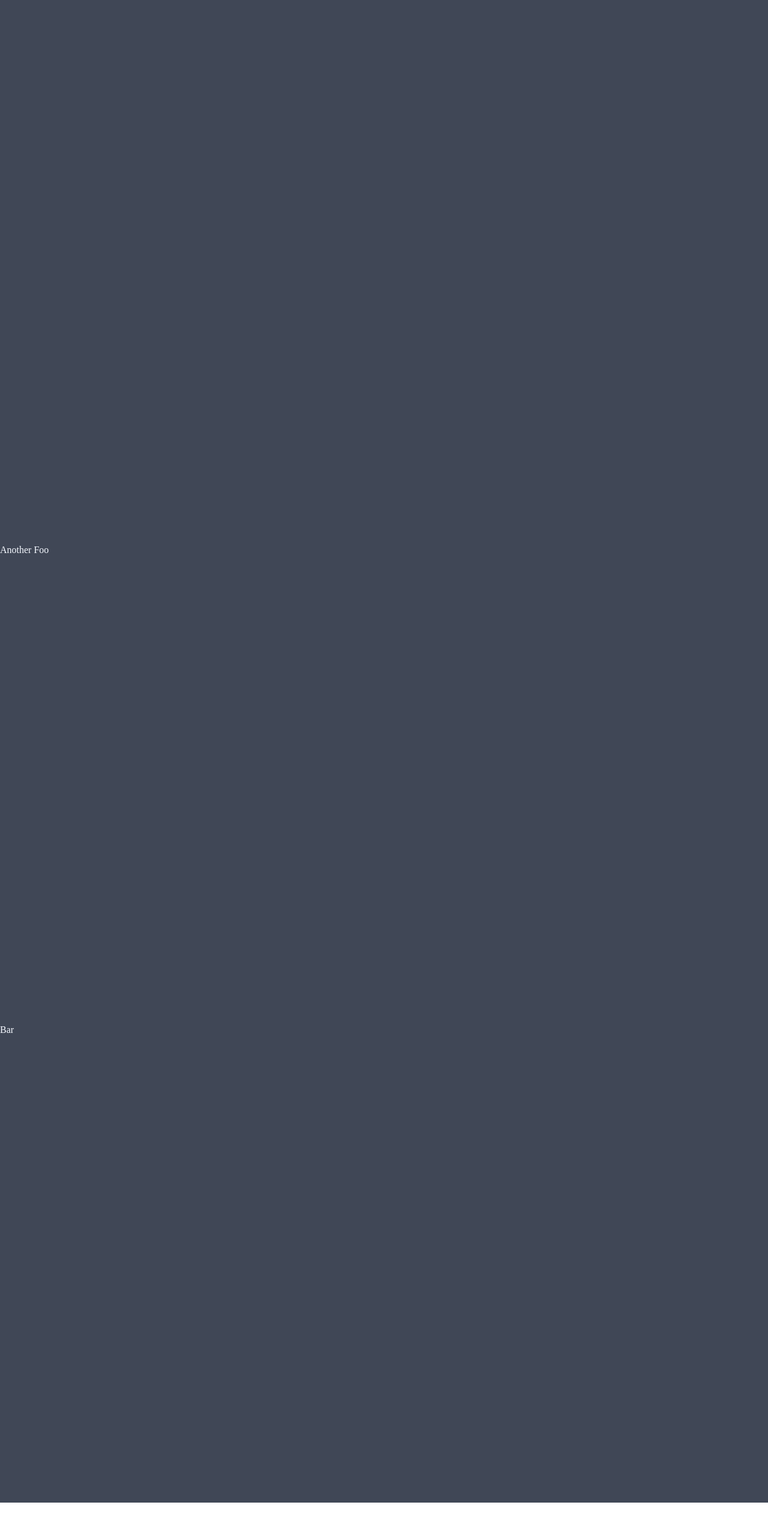
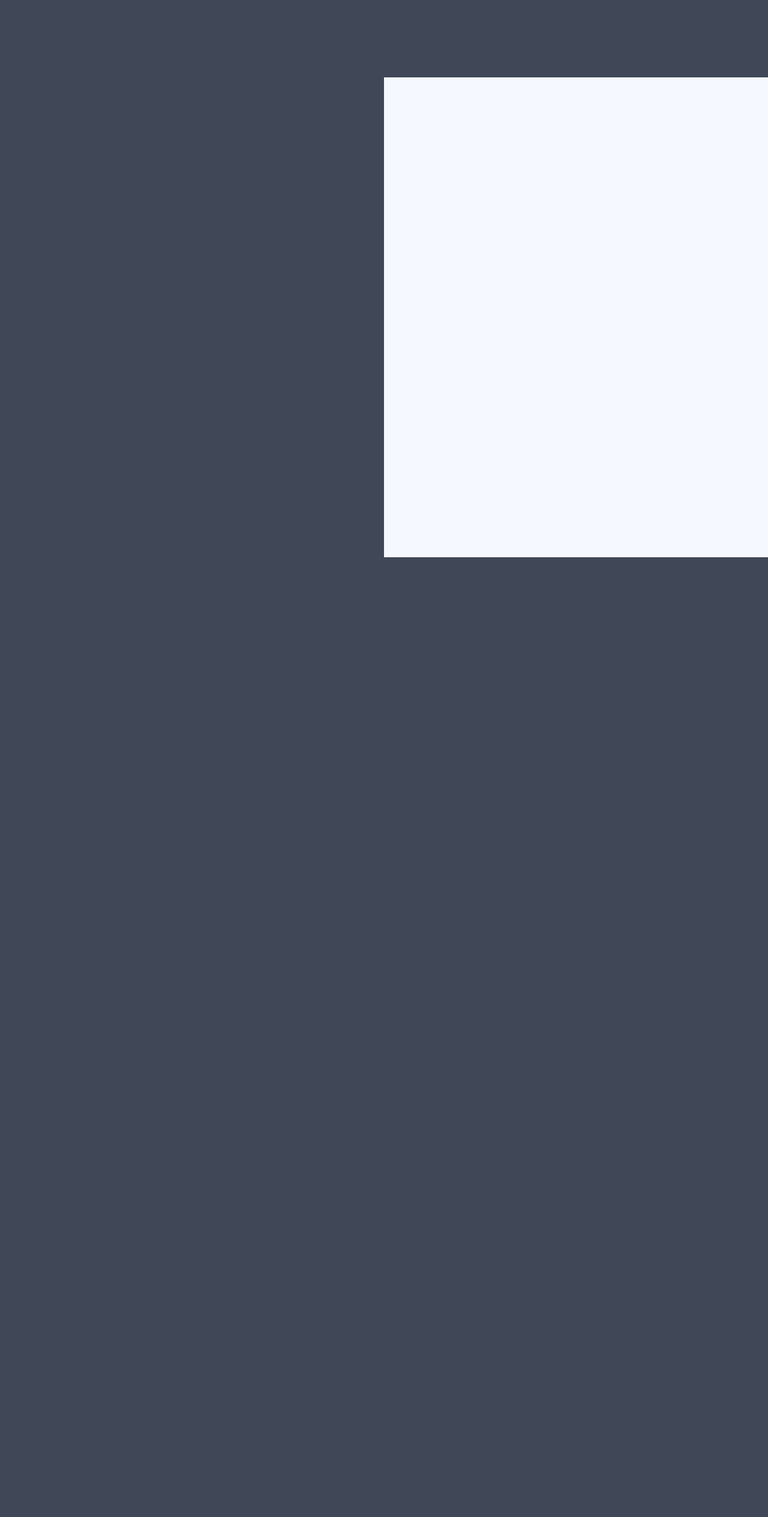
Before and after one commit to nielsmichael/anchor-website, a Next.js app: page / in a window 1280 px wide. Shown: the part 3393-5922 px from the top of the page at 60% size. Before the commit the page ends 5898 px from the top, so only its background shows below. Built offline with nearby package versions, Linux system fonts and the light colour scheme.

Commit message:
Add project comp, format white and black backgrounds

```diff
--- a/components/pastwork.tsx
+++ b/components/pastwork.tsx
@@ -1,18 +1,35 @@
 import React from 'react'
-import { TileBackground, TileContent, TileWrapper, Tile } from "./tile";
+import { ProjectBackground } from './project'
+import { TileBackground, TileContent, TileWrapper, Tile } from './tile'
 
 const PastWork = () => (
   <TileWrapper numOfPages={3}>
-    <TileBackground></TileBackground>
+    <TileBackground><ProjectBackground /></TileBackground>
     <TileContent>
       <Tile
         page={0}
-        renderContent={({ progress }) => <span>Foo {progress}</span>}
+        renderContent={({ progress }) => (
+          <span className="text-9xl">Foo {progress}</span>
+        )}
       ></Tile>
     </TileContent>
-    <TileContent>Another Foo</TileContent>
-    <TileContent>Bar</TileContent>
+    <TileContent>
+      <Tile
+        page={1}
+        renderContent={({ progress }) => (
+          <span className="text-9xl">Another Foo {progress}</span>
+        )}
+      ></Tile>
+    </TileContent>
+    <TileContent>
+      <Tile
+        page={2}
+        renderContent={({ progress }) => (
+          <span className="text-9xl">You guessed it {progress}</span>
+        )}
+      ></Tile>
+    </TileContent>
   </TileWrapper>
-);
+)
 
 export default PastWork
--- /dev/null
+++ b/components/project.tsx
@@ -0,0 +1,13 @@
+import React from 'react'
+import Link from 'next/link'
+
+export const ProjectContainer: React.FC = ({children}) => (
+  <div className='grid grid-cols-1 lg:grid-cols-2 w-full min-h-screen'>{children}</div>
+)
+
+export const ProjectBackground: React.FC = () => (
+  <div className='grid grid-cols-1 lg:grid-cols-2 w-full min-h-screen top-0 sticky'>
+    <div className='bg-anchor-black h-[32vh] lg:h-auto'></div>
+    <div className='bg-anchor-white h-[68vh] lg:min-h-screen'></div>
+  </div>
+)
--- a/pages/index.tsx
+++ b/pages/index.tsx
@@ -14,7 +14,7 @@ const Home: NextPage = () => {
         <meta name="description" content="Generated by create next app" />
         <link rel="icon" href="/favicon.ico" />
       </Head>
-      <Masthead />
+      <Masthead />sdfg
       <AboutAnchor />
       <Services />
       <PastWork />
```
Also changed, not shown: components/tile.tsx (+5 -5 lines).
